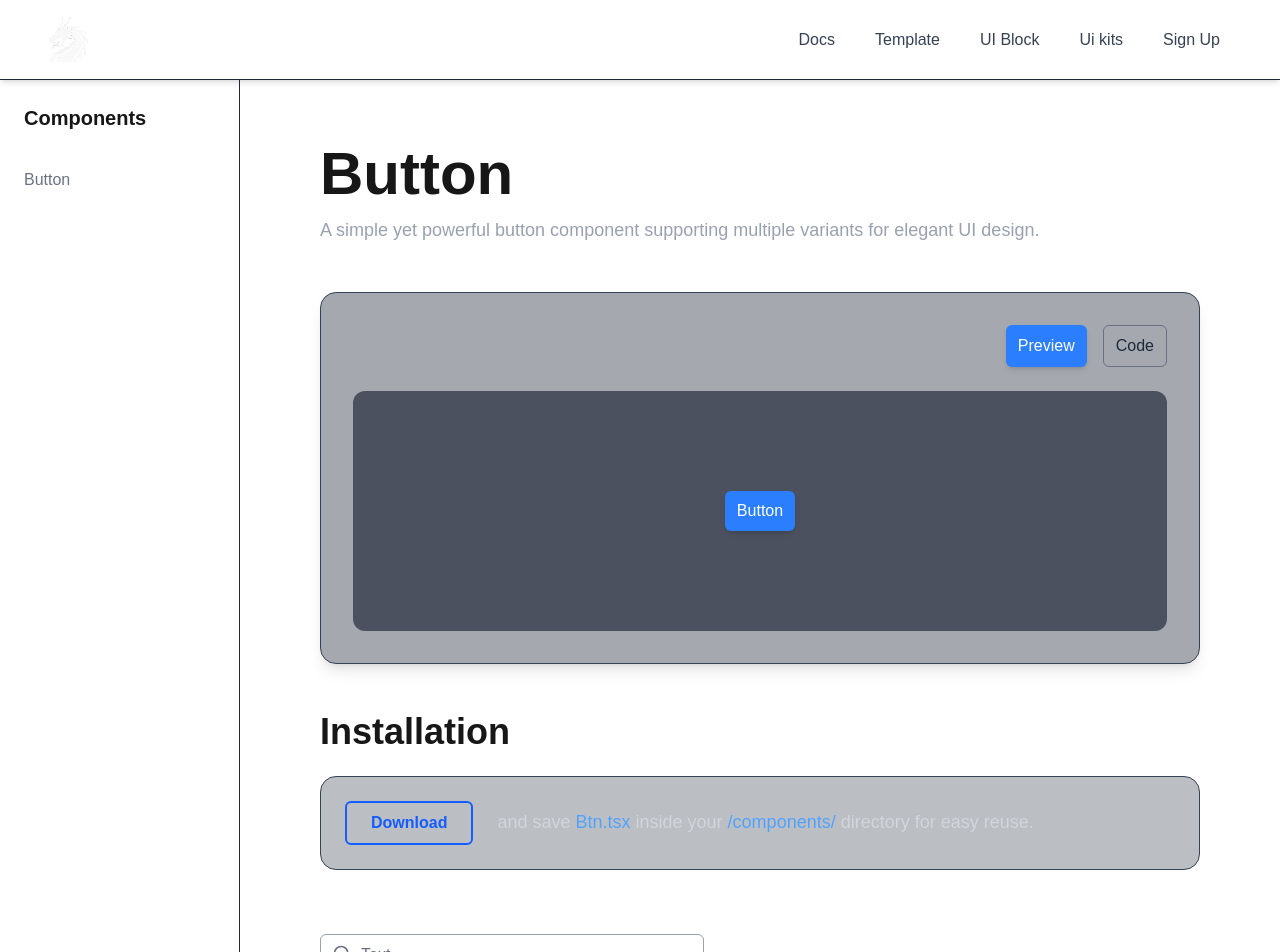
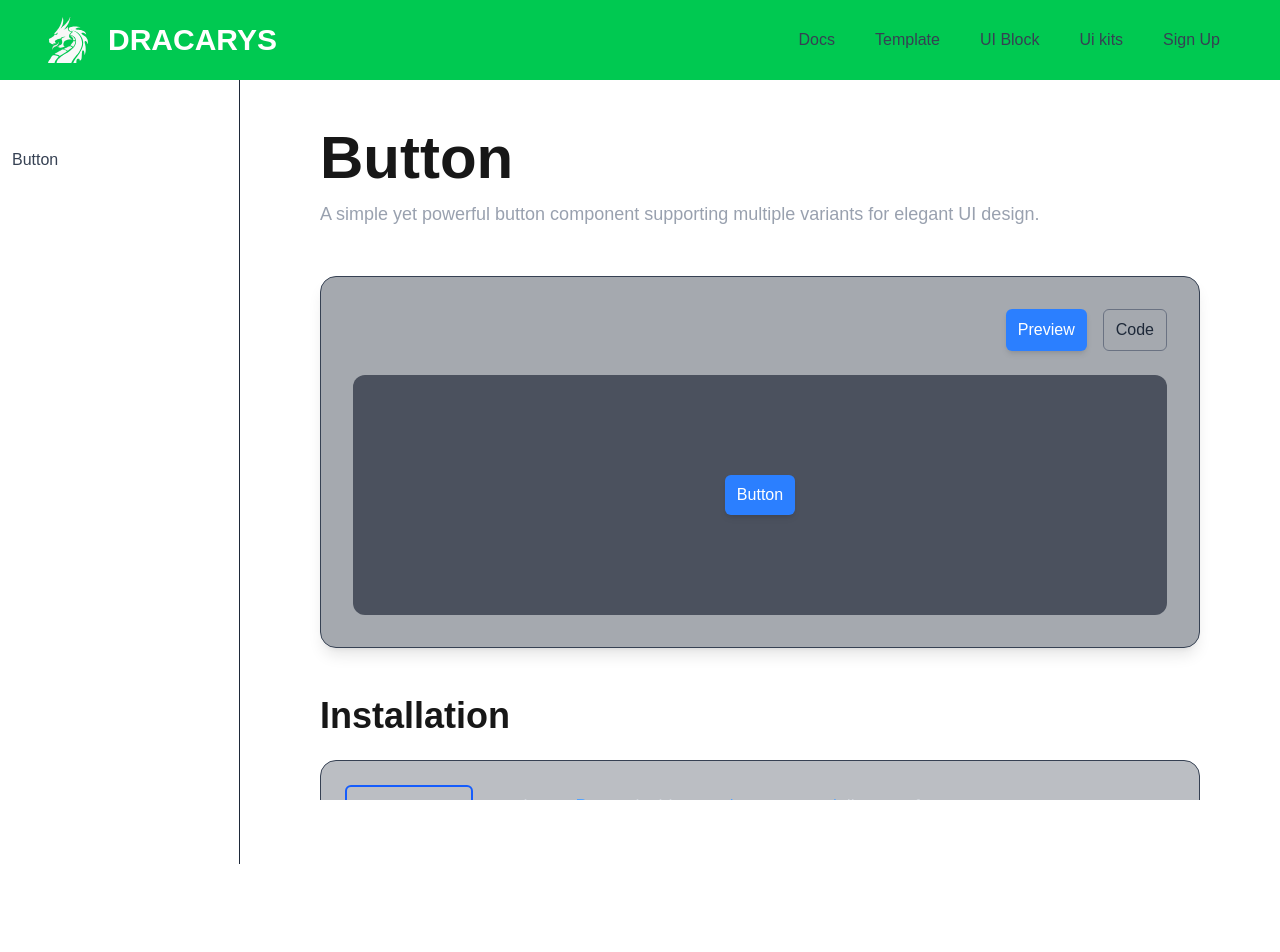
Before and after one commit to rootanvir/components_library-next.js, a Next.js app: page / in a window 1280 px wide. Shown: the top 952 px of the page. After the commit the page ends 800 px from the top, so only its background shows below. Built offline with nearby package versions, Linux system fonts and the light colour scheme; no server answers; the database is empty.

Commit message:
db config

```diff
--- a/app/page.tsx
+++ b/app/page.tsx
@@ -2,20 +2,27 @@ import React from "react";
 import Nav from "@/components/main/Nav";
 import SideBar from "@/components/main/Sidebar";
 import ComView from "@/components/main/ComView";
-import Input from "@/components/lib/Input";
 
 const Home: React.FC = () => {
   return (
-    <div className="flex flex-col min-h-screen">
-      <Nav />
-      <div className="flex flex-1">
-        <SideBar />
-        <ComView className="flex-1" />
+    <div className="h-screen flex flex-col overflow-hidden">
+
+      <div className="fixed top-0 left-0 right-0 z-50">
+        <Nav />
       </div>
 
-    </div>
+
+      <div className="flex flex-1 pt-[64px]">
+        <div className="fixed top-[64px] left-0 h-[calc(100vh-64px)] w-60 border-r border-gray-300">
+          <SideBar />
+        </div>
 
 
+        <div className="ml-60 flex-1 overflow-y-auto h-[calc(100vh-64px)]">
+          <ComView className="p-6" />
+        </div>
+      </div>
+    </div>
   );
 };
 
--- a/components/main/ComView.tsx
+++ b/components/main/ComView.tsx
@@ -6,6 +6,7 @@ import Prism from "prismjs";
 import "prismjs/themes/prism-tomorrow.css";
 import "prismjs/components/prism-jsx";
 import Input from "../lib/Input";
+import FetchDB from "@/db/fetchDB";
 
 
 interface Props {
@@ -66,15 +67,15 @@ const ComView: FC<Props> = ({ className = "" }) => {
           </p>
         </div>
       </div>
-      <Input  variant="search"/>
+      <Input  text="Search" variant="search"/>
       <Input  variant="text"/>
       <Input  variant="quantity"/>
       <Input  variant="phone"/>
       <Input />
       <Input variant="password" text="Enter password" pass={false} />
-      <Input variant="location"/>
+      <Input text="Location" variant="location"/>
 
-
+      <FetchDB  />
     </section>
   );
 };
--- a/components/main/Nav.tsx
+++ b/components/main/Nav.tsx
@@ -9,7 +9,7 @@ import Btn from '../lib/Btn';
 const Nav: FC = () => {
 
   return (
-    <nav className="flex justify-between items-center h-20 px-12 shadow-md bg-dark gap-10 border-b border-gray-800">
+    <nav className="flex justify-between items-center h-20 px-12  border-gray-800 bg-green-500">
       <Link href="#" className="flex items-center gap-5 flex-shrink-0">
         <Image
           src ="/images/dragon.svg"
@@ -17,7 +17,7 @@ const Nav: FC = () => {
           height={40}
           alt="Our Logo"
         />
-        <h1 className="text-white text-transparent font-bold text-3xl" >DRACARYS</h1>
+        <h1 className="text-white font-bold text-3xl" >DRACARYS</h1>
       </Link>
       <div className="flex gap-4 text-white">
         <Btn text="Docs" />
--- a/components/main/Sidebar.tsx
+++ b/components/main/Sidebar.tsx
@@ -1,15 +1,23 @@
-import React, { FC } from 'react';
+import React, { FC, ReactNode } from 'react';
+import Btn from '../lib/Btn';
 
-interface Props {
-
+interface SideBarProps {
+  children?: ReactNode;
 }
 
-const SideBar: FC<Props> = ({  }) => {
+const SideBar: FC<SideBarProps> = ({ children }) => {
   return (
-    <div className="h-auto w-60 border-r border-gray-800">
-      <h1 className="text-xl font-bold p-6">Components</h1>
-      <nav className="flex flex-col">
-        <a href="#" className="px-6 py-3 text-gray-500 hover:text-gray-200 transition-all">Button</a>
+    <div className="h-screen w-60 border-r border-gray-800 flex flex-col bg-dark">
+      {/* Header */}
+      <h1 className="text-xl font-bold p-6 flex-shrink-0  border-gray-800 text-white">
+        Components
+      </h1>
+
+      {/* Scrollable nav */}
+      <nav className="flex-1 overflow-y-auto">
+        {children}
+        <Btn text="Button"/>
+
       </nav>
     </div>
   );
--- /dev/null
+++ b/db/fetchDB.tsx
@@ -0,0 +1,41 @@
+"use client";
+
+import React, { useEffect, useState } from "react";
+import { supabase } from "@/db/supabaseClient";
+
+export default function FetchDB() {
+  const [data, setData] = useState<any[]>([]);
+
+  useEffect(() => {
+    const fetchData = async () => {
+      const { data, error } = await supabase
+        .from("components_lib")
+        .select("comp_id, comp_name");
+
+      console.log("Fetched Data:", data);
+      console.log("Error:", error);
+
+      if (error) console.error(error);
+      else setData(data || []);
+    };
+
+    fetchData();
+  }, []);
+
+  return (
+    <div className="p-4 text-white">
+      <h1 className="text-xl font-bold mb-3">Supabase: components_lib</h1>
+      {data.length === 0 ? (
+        <p>No data found in <strong>components_lib</strong> table.</p>
+      ) : (
+        <ul>
+          {data.map((item) => (
+            <li key={item.comp_id}>
+              {item.comp_name} — ID: {item.comp_id}
+            </li>
+          ))}
+        </ul>
+      )}
+    </div>
+  );
+}
--- /dev/null
+++ b/db/supabaseClient.tsx
@@ -0,0 +1,6 @@
+import { createClient } from '@supabase/supabase-js'
+
+const supabaseUrl = process.env.NEXT_PUBLIC_SUPABASE_URL!
+const supabaseAnonKey = process.env.NEXT_PUBLIC_SUPABASE_ANON_KEY!
+
+export const supabase = createClient(supabaseUrl, supabaseAnonKey)
--- a/package.json
+++ b/package.json
@@ -9,6 +9,7 @@
   },
   "dependencies": {
     "@react-google-maps/api": "^2.20.7",
+    "@supabase/supabase-js": "^2.79.0",
     "flag-icon-css": "^4.1.7",
     "framer-motion": "^12.23.24",
     "lucide-react": "^0.552.0",
--- a/styles/globals.css
+++ b/styles/globals.css
@@ -12,7 +12,7 @@
   --font-mono: var(--font-geist-mono);
 }
 
-@media (prefers-color-scheme: white) {
+@media (prefers-color-scheme: dark) {
   :root {
     --background: #0a0a0a;
     --foreground: #ededed;
```
Also changed, not shown: 1 other file (tests, documents, lock files or other folders).
